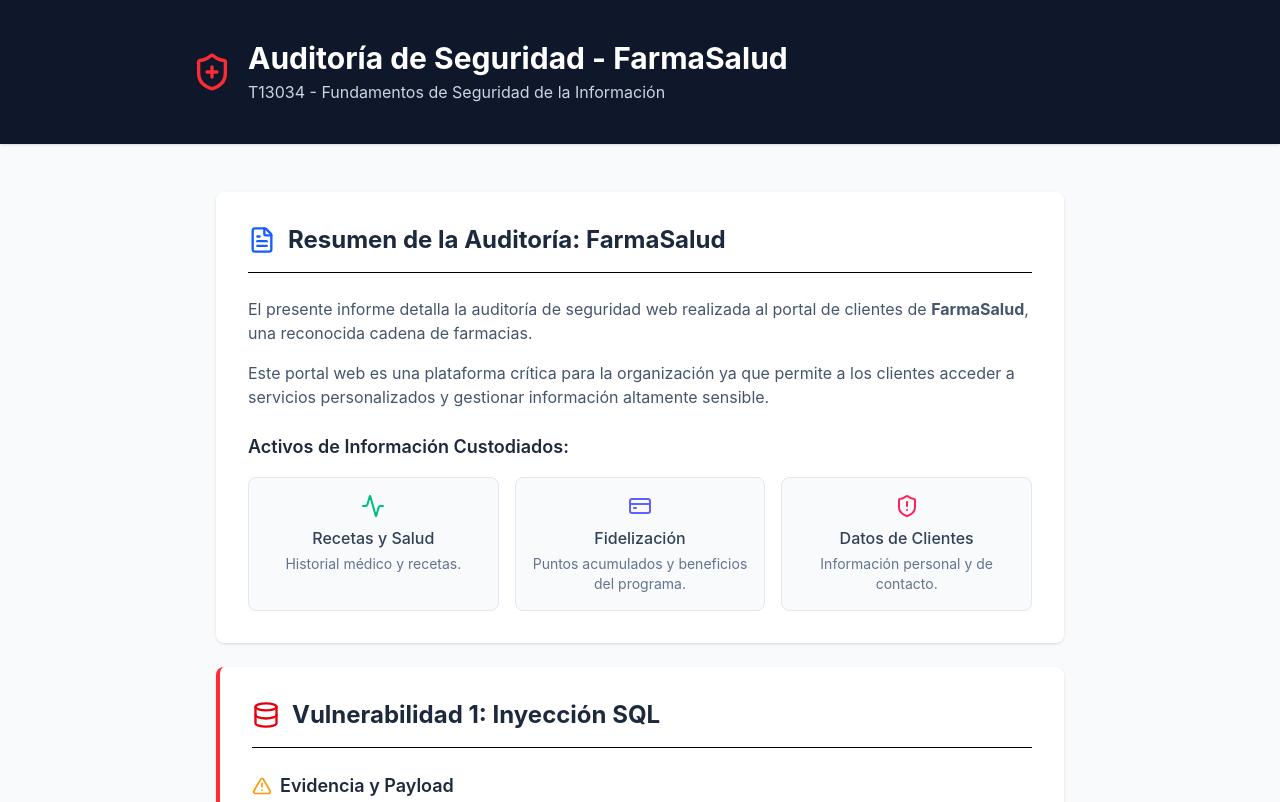
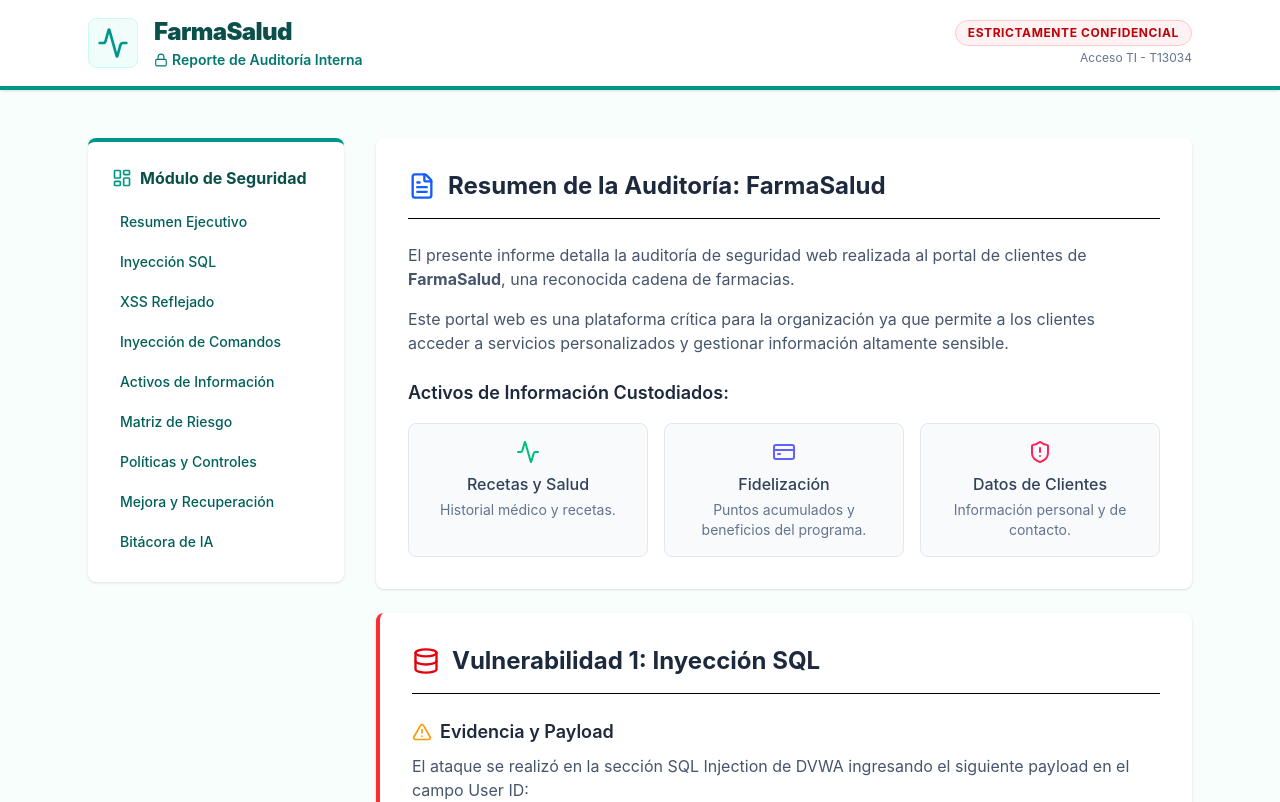
Before and after one commit to Jaanfg/auditoria_ferjav, a React (Vite) app: page / in a window 1280 px wide. Shown: the top 802 px of the page. Built offline with nearby package versions, Linux system fonts and the light colour scheme.

Commit message:
Rediseño de la interfaz, se agrega índice lateral navegable, correcciones en Índice.jsx y se agrega una firma con animación 3D

```diff
--- a/src/App.jsx
+++ b/src/App.jsx
@@ -1,4 +1,6 @@
-import { ShieldPlus, BookOpen } from 'lucide-react'
+import { useState } from 'react'
+import { ShieldPlus, Activity, Lock, Mail, Globe } from 'lucide-react'
+import Indice from './components/Indice'
 import Resumen from './components/Resumen'
 import InyeccionSQL from './components/InyeccionSQL'
 import XSS from './components/XSS'
@@ -10,41 +12,115 @@
 import Prompts from './components/Prompts'
 
 function App() {
+
+  const [isFlipped, setIsFlipped] = useState(false)
+
   return (
-    <div className="min-h-screen bg-slate-50 flex flex-col">
-      <header className="bg-slate-900 text-white py-10 px-6 shadow">
-        <div className="max-w-4xl mx-auto flex items-center gap-4">
-          <ShieldPlus size={40} className="text-red-500" />
-          <div>
-            <h1 className="text-3xl font-bold">
-              Auditoría de Seguridad - FarmaSalud
-            </h1>
-            <p className="text-slate-300 mt-1">
-              T13034 - Fundamentos de Seguridad de la Información
-            </p>
+    <div className="min-h-screen bg-emerald-50/40 flex flex-col font-sans scroll-smooth">
+
+      <header className="bg-white border-b-4 border-teal-600 shadow-sm sticky top-0 z-50">
+        <div className="max-w-6xl mx-auto px-6 py-4">
+          <div className="flex items-center justify-between">
+            <div className="flex items-center gap-4">
+              <div className="bg-teal-50 p-2 rounded-lg border border-teal-100">
+                <Activity size={32} className="text-teal-600" />
+              </div>
+              <div>
+                <h1 className="text-2xl font-black text-teal-900 tracking-tight">
+                  FarmaSalud
+                </h1>
+                <p className="text-teal-700 text-sm font-semibold mt-0.5 flex items-center gap-1">
+                  <Lock size={14} /> Reporte de Auditoría Interna
+                </p>
+              </div>
+            </div>
+            <div className="hidden md:flex flex-col items-end">
+              <span className="bg-red-50 text-red-700 border border-red-200 text-xs font-bold px-3 py-1 rounded-full tracking-wider uppercase">
+                Estrictamente Confidencial
+              </span>
+              <span className="text-xs text-slate-500 mt-1">Acceso TI - T13034</span>
+            </div>
           </div>
         </div>
       </header>
 
-      <main className="flex-1 max-w-4xl mx-auto px-6 py-12 w-full">
+      <div className="flex-1 max-w-6xl mx-auto px-6 py-12 w-full flex gap-8 items-start relative">
 
-        <Resumen />
-        <InyeccionSQL />
-        <XSS />
-        <Comandos />
-        <Activos />
-        <Matriz />
-        <Controles />
-        <Recuperacion />
-        <Prompts />
-      </main>
+        <Indice />
 
-      <footer className="bg-slate-100 text-slate-600 text-sm py-4 px-6">
-        <div className="max-w-4xl mx-auto flex justify-between">
-          <span>Estudiante: Javier Andrés Fernández Garrido</span>
-          <span>Docente: Rubén Schnettler - INACAP Valparaíso</span>
+        <main className="flex-1 max-w-4xl w-full space-y-6">
+          <section id="resumen" className="scroll-mt-28"><Resumen /></section>
+          <section id="inyeccion-sql" className="scroll-mt-28"><InyeccionSQL /></section>
+          <section id="xss" className="scroll-mt-28"><XSS /></section>
+          <section id="comandos" className="scroll-mt-28"><Comandos /></section>
+          <section id="activos" className="scroll-mt-28"><Activos /></section>
+          <section id="matriz" className="scroll-mt-28"><Matriz /></section>
+          <section id="controles" className="scroll-mt-28"><Controles /></section>
+          <section id="recuperacion" className="scroll-mt-28"><Recuperacion /></section>
+          <section id="bitacora" className="scroll-mt-28"><Prompts /></section>
+
+          <div className="mt-16 pt-12 border-t-2 border-teal-200/60 flex justify-end perspective-1000">
+            <div
+              className="w-[320px] h-[160px] cursor-pointer group [perspective:1000px]"
+              onClick={() => setIsFlipped(!isFlipped)}
+            >
+              <div
+                className={`relative w-full h-full transition-transform duration-700 [transform-style:preserve-3d] ${
+                  isFlipped ? '[transform:rotateY(180deg)]' : ''
+                }`}
+              >
+
+                <div className="absolute w-full h-full bg-white p-8 rounded-xl border border-teal-100 shadow-sm flex flex-col items-center justify-center [backface-visibility:hidden]">
+                  <div className="absolute top-0 left-0 w-full h-1 bg-gradient-to-r from-teal-400 to-emerald-600"></div>
+                  <p className="font-serif italic text-4xl text-teal-900 mb-3 tracking-wide text-center">
+                    Javier Fernández G.
+                  </p>
+                  <div className="h-px bg-teal-200 w-full mb-3"></div>
+                  <p className="text-sm font-black text-transparent bg-clip-text bg-gradient-to-r from-teal-600 to-emerald-500 uppercase tracking-widest text-center">
+                    Desarrollador Full Stack
+                  </p>
+                </div>
+
+                <div className="absolute w-full h-full bg-teal-900 p-6 rounded-xl border border-teal-800 shadow-md flex flex-col items-center justify-center [backface-visibility:hidden] [transform:rotateY(180deg)]">
+                  <div className="absolute top-0 left-0 w-full h-1 bg-gradient-to-r from-emerald-400 to-teal-400"></div>
+
+                  <p className="text-teal-200 text-xs font-bold uppercase tracking-widest mb-4">
+                    Información de Contacto
+                  </p>
+
+                  <div className="flex flex-col gap-3 w-full px-4">
+                    <a href="mailto:ja.fernandezg21@gmail.com" className="flex items-center gap-3 text-white hover:text-emerald-300 transition-colors">
+                      <Mail size={18} />
+                      <span className="text-sm font-medium">ja.fernandezg21@gmail.com</span>
+                    </a>
+
+                    <a href="https://github.com/Jaanfg" target="_blank" rel="noreferrer" className="flex items-center gap-3 text-white hover:text-emerald-300 transition-colors">
+                      <Globe size={18} />
+                      <span className="text-sm font-medium">github.com/Jaanfg</span>
+                    </a>
+                  </div>
+                </div>
+
+              </div>
+            </div>
+          </div>
+        </main>
+      </div>
+
+      {/* Footer */}
+      <footer className="bg-teal-900 text-teal-50 py-8 mt-auto border-t-4 border-teal-950">
+        <div className="max-w-6xl mx-auto px-6 flex flex-col md:flex-row justify-between items-center gap-4 text-sm">
+          <div className="flex items-center gap-2">
+            <ShieldPlus size={18} className="text-teal-400" />
+            <span>Documento Interno - FarmaSalud TI</span>
+          </div>
+          <div className="text-center md:text-right text-teal-200/80">
+            <p>Auditor: Javier Andrés Fernández Garrido</p>
+            <p>Docente: Rubén Schnettler - INACAP Valparaíso</p>
+          </div>
         </div>
       </footer>
+
     </div>
   )
 }
--- /dev/null
+++ b/src/components/Indice.jsx
@@ -0,0 +1,40 @@
+import { LayoutDashboard } from 'lucide-react'
+
+function Indice() {
+    const links = [
+    { id: 'resumen', label: 'Resumen Ejecutivo' },
+    { id: 'inyeccion-sql', label: 'Inyección SQL' },
+    { id: 'xss', label: 'XSS Reflejado' },
+    { id: 'comandos', label: 'Inyección de Comandos' },
+    { id: 'activos', label: 'Activos de Información' },
+    { id: 'matriz', label: 'Matriz de Riesgo' },
+    { id: 'controles', label: 'Políticas y Controles' },
+    { id: 'recuperacion', label: 'Mejora y Recuperación' },
+    { id: 'bitacora', label: 'Bitácora de IA' },
+  ]
+
+  return (
+    <aside className="hidden lg:block w-64 shrink-0 sticky top-28 h-fit">
+      <div className="bg-white rounded-lg shadow-sm p-6 border-t-4 border-teal-600">
+        <h3 className="font-bold text-teal-900 mb-4 flex items-center gap-2">
+          <LayoutDashboard size={20} className="text-teal-600" />
+          Módulo de Seguridad
+        </h3>
+
+        <nav className="flex flex-col gap-2">
+          {links.map((link) => (
+            <a
+              key={link.id}
+              href={`#${link.id}`}
+              className="text-sm text-teal-800 hover:text-teal-600 hoverbg-teal-50/50 px-2 py-1.5 rounded-md transition-all font-medium"
+            >
+              {link.label}
+            </a>
+          ))}
+        </nav>
+      </div>
+    </aside>
+  )
+}
+
+export default Indice
```
